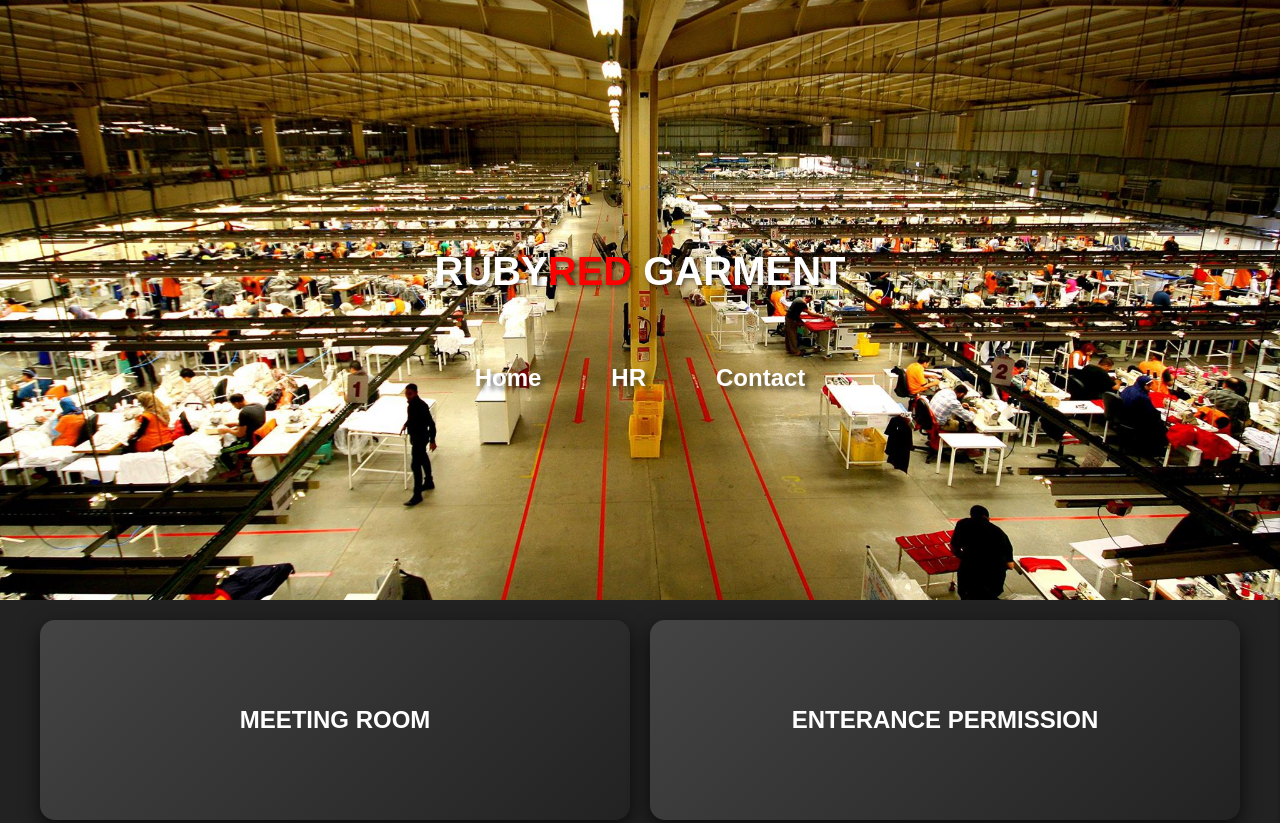
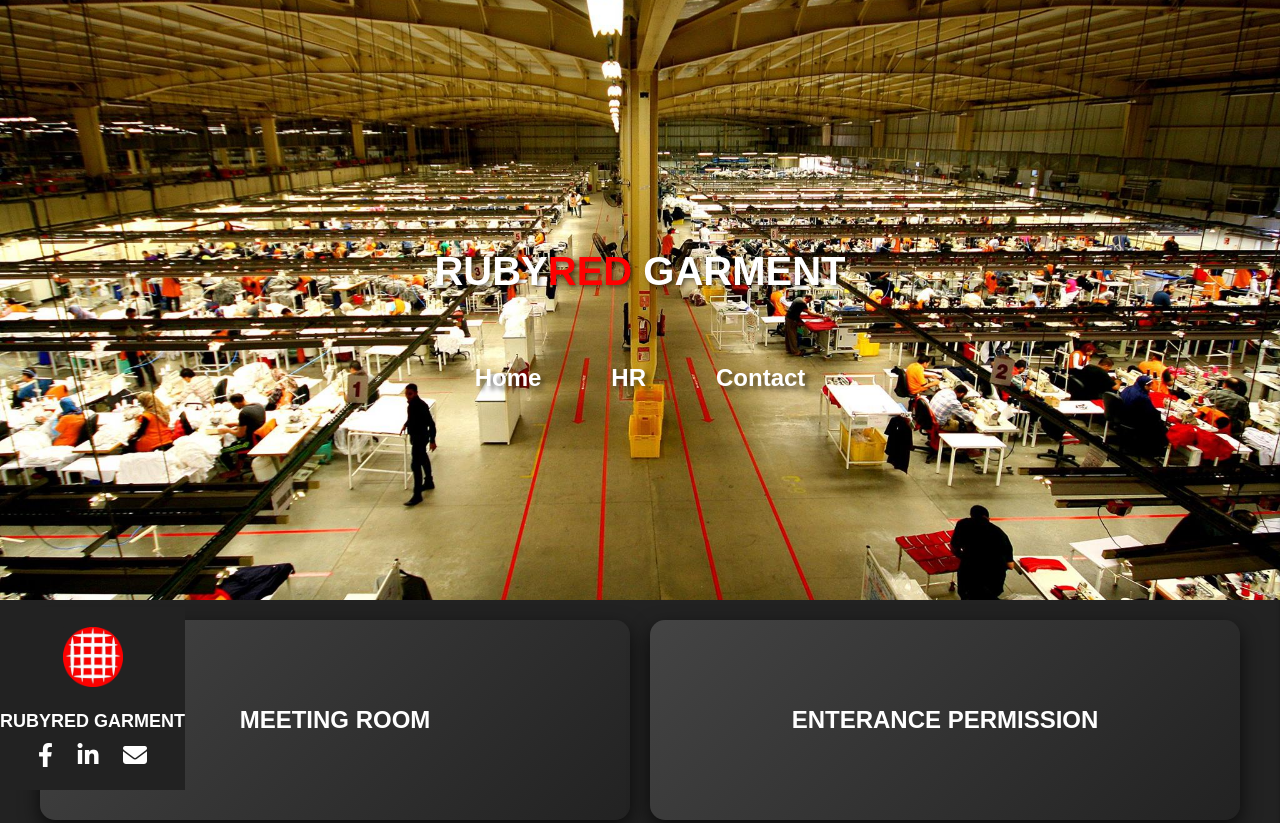
Before and after one commit to RUBYRED-GARMENT/SECURITY, a plain HTML site: page index.HTML in a window 1280 px wide. Shown: the top 823 px of the page. Drawn offline with Linux system fonts and the light colour scheme.

Commit message:
Update new.css

```diff
--- a/new.css
+++ b/new.css
@@ -536,3 +536,7 @@ color: RED;
         margin: 0 9px;
     }
 }
+.footer{
+  position:fixed;
+   bottom:10px;
+  }
```
